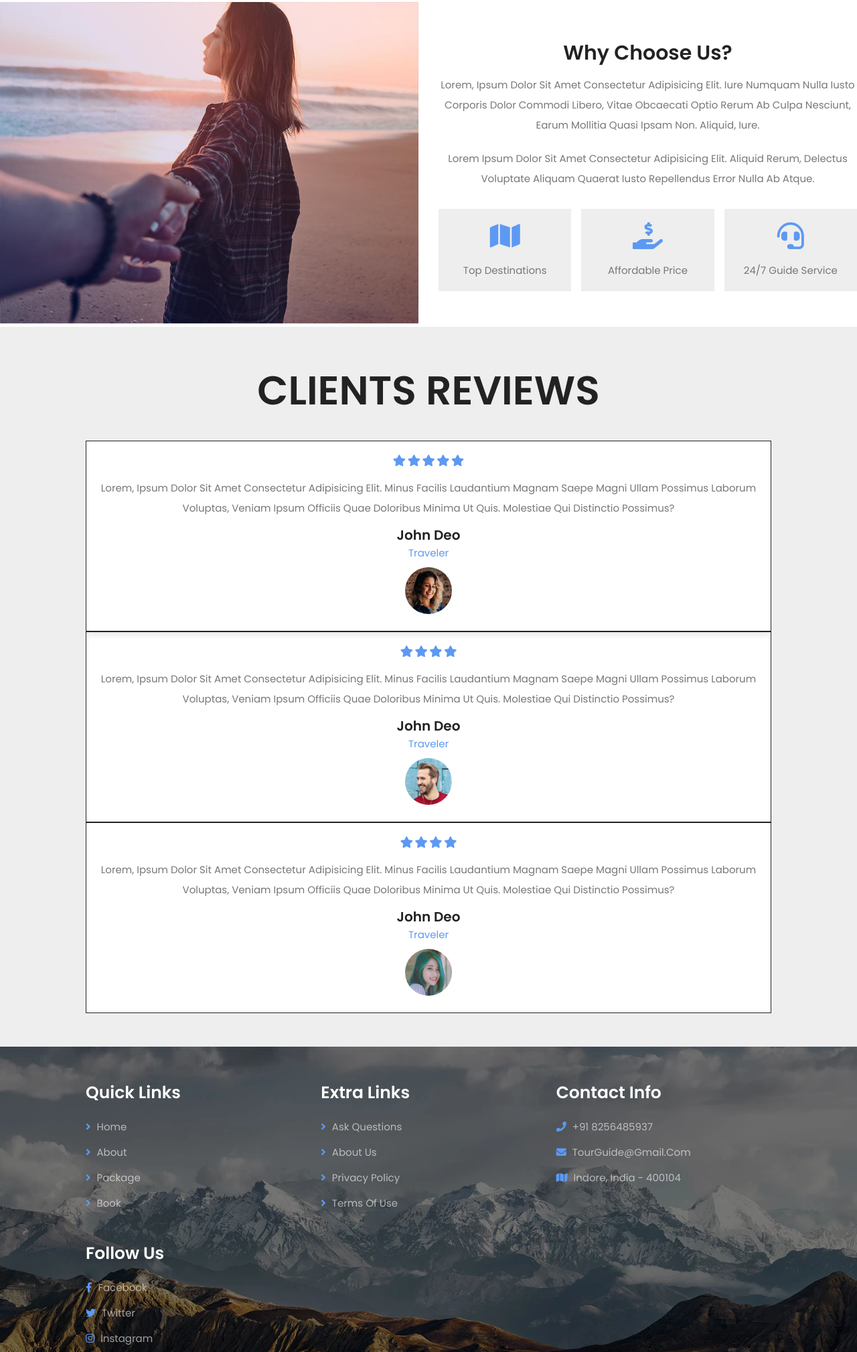
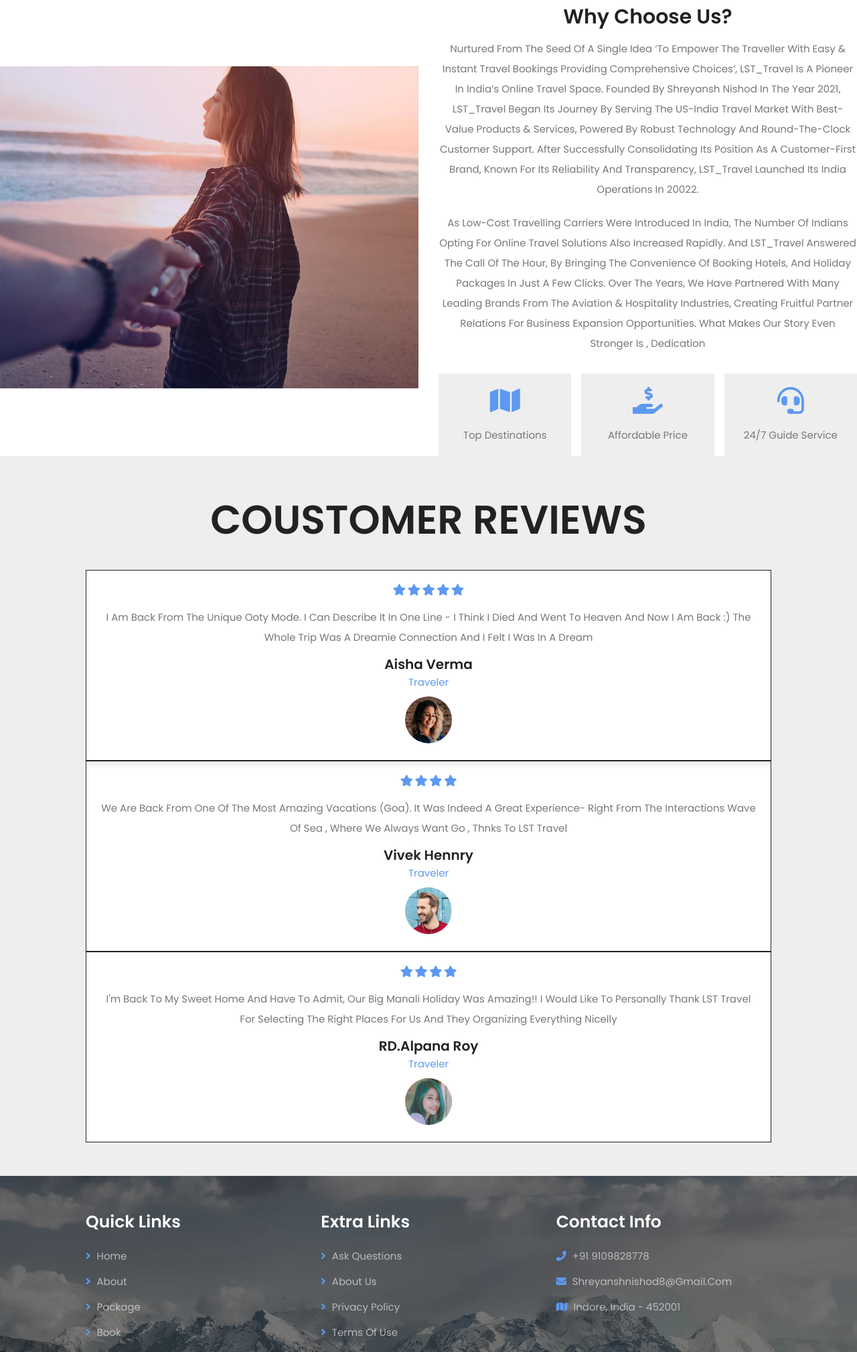
Before and after one commit to shreyansh107/LST_Travel-management-PROJECT, a plain HTML site: page about.html in a window 1280 px wide. Shown: the part 705-2724 px from the top of the page at 67% size. Drawn offline with nearby package versions, Linux system fonts and the light colour scheme.

Commit message:
About Page

```diff
--- a/about.html
+++ b/about.html
@@ -53,8 +53,12 @@
 
     <div class="content">
        <h3>why choose us?</h3>
-       <p>Lorem, ipsum dolor sit amet consectetur adipisicing elit. Iure numquam nulla iusto corporis dolor commodi libero, vitae obcaecati optio rerum ab culpa nesciunt, earum mollitia quasi ipsam non. Aliquid, iure.</p>
-       <p>Lorem ipsum dolor sit amet consectetur adipisicing elit. Aliquid rerum, delectus voluptate aliquam quaerat iusto repellendus error nulla ab atque.</p>
+       <p>Nurtured from the seed of a single idea ‘to empower the traveller with easy & instant travel bookings providing comprehensive choices’, LST_Travel is a pioneer in India’s online travel space. Founded by Shreyansh Nishod in the year 2021, LST_Travel began its journey by serving the US-India travel market with best-value products & services, powered by robust technology and round-the-clock customer support.
+After successfully consolidating its position as a customer-first brand, known for its reliability and transparency, LST_Travel launched its India operations in 20022.
+</p>
+       <p>As low-cost Travelling carriers were introduced in India, the number of Indians opting for online travel solutions also increased rapidly. And LST_Travel answered the call of the hour, by bringing the convenience of booking hotels, and holiday packages in just a few clicks.
+Over the years, we have partnered with many leading brands from the aviation & hospitality industries, creating fruitful partner relations for business expansion opportunities.
+What makes our story even stronger is , Dedication  </p>
        <div class="icons-container">
           <div class="icons">
              <i class="fas fa-map"></i>
@@ -79,7 +83,7 @@
 
  <section class="reviews">
 
-    <h1 class="heading-title"> clients reviews </h1>
+    <h1 class="heading-title"> Coustomer Reviews </h1>
 
     <div class="swiper reviews-slider">
 
@@ -93,8 +97,8 @@
                 <i class="fas fa-star"></i>
                 <i class="fas fa-star"></i>
              </div>
-             <p>Lorem, ipsum dolor sit amet consectetur adipisicing elit. Minus facilis laudantium magnam saepe magni ullam possimus laborum voluptas, veniam ipsum officiis quae doloribus minima ut quis. Molestiae qui distinctio possimus?</p>
-             <h3>john deo</h3>
+             <p>I am back from the Unique ooty Mode. I can describe it in one line - I think I died and went to heaven and now I am back :) The whole trip was a dreamie Connection and I felt I was in a dream</p>
+             <h3>Aisha verma</h3>
              <span>traveler</span>
              <img src="images/pic1.png" alt="">
           </div>
@@ -106,8 +110,8 @@
                <i class="fas fa-star"></i>
                <i class="fas fa-star"></i>
             </div>
-            <p>Lorem, ipsum dolor sit amet consectetur adipisicing elit. Minus facilis laudantium magnam saepe magni ullam possimus laborum voluptas, veniam ipsum officiis quae doloribus minima ut quis. Molestiae qui distinctio possimus?</p>
-            <h3>john deo</h3>
+            <p>We are back from one of the most amazing vacations (Goa). It was indeed a great experience- right from the interactions wave of sea , Where we always want go , thnks to LST Travel  </p>
+            <h3>vivek hennry</h3>
             <span>traveler</span>
             <img src="images/pic2.png" alt="">
          </div>
@@ -118,8 +122,8 @@
                <i class="fas fa-star"></i>
                <i class="fas fa-star"></i>
             </div>
-            <p>Lorem, ipsum dolor sit amet consectetur adipisicing elit. Minus facilis laudantium magnam saepe magni ullam possimus laborum voluptas, veniam ipsum officiis quae doloribus minima ut quis. Molestiae qui distinctio possimus?</p>
-            <h3>john deo</h3>
+            <p>i'm back to my sweet home and have to admit, our Big Manali Holiday was amazing!! I would like to personally thank LST Travel for selecting the right places for us and they organizing everything nicelly</p>
+            <h3>RD.Alpana Roy</h3>
             <span>traveler</span>
             <img src="images/pic3.png" alt="">
          </div>
@@ -183,9 +187,9 @@
 
        <div class="box">
           <h3>contact info</h3>
-          <a href="#"> <i class="fas fa-phone"></i> +91 8256485937</a>
-          <a href="#"> <i class="fas fa-envelope"></i> tourGuide@gmail.com </a>
-          <a href="#"> <i class="fas fa-map"></i> indore, india - 400104 </a>
+          <a href="#"> <i class="fas fa-phone"></i> +91 9109828778</a>
+          <a href="#"> <i class="fas fa-envelope"></i> shreyanshnishod8@gmail.com </a>
+          <a href="#"> <i class="fas fa-map"></i> indore, india - 452001 </a>
        </div>
 
        <div class="box">
```
